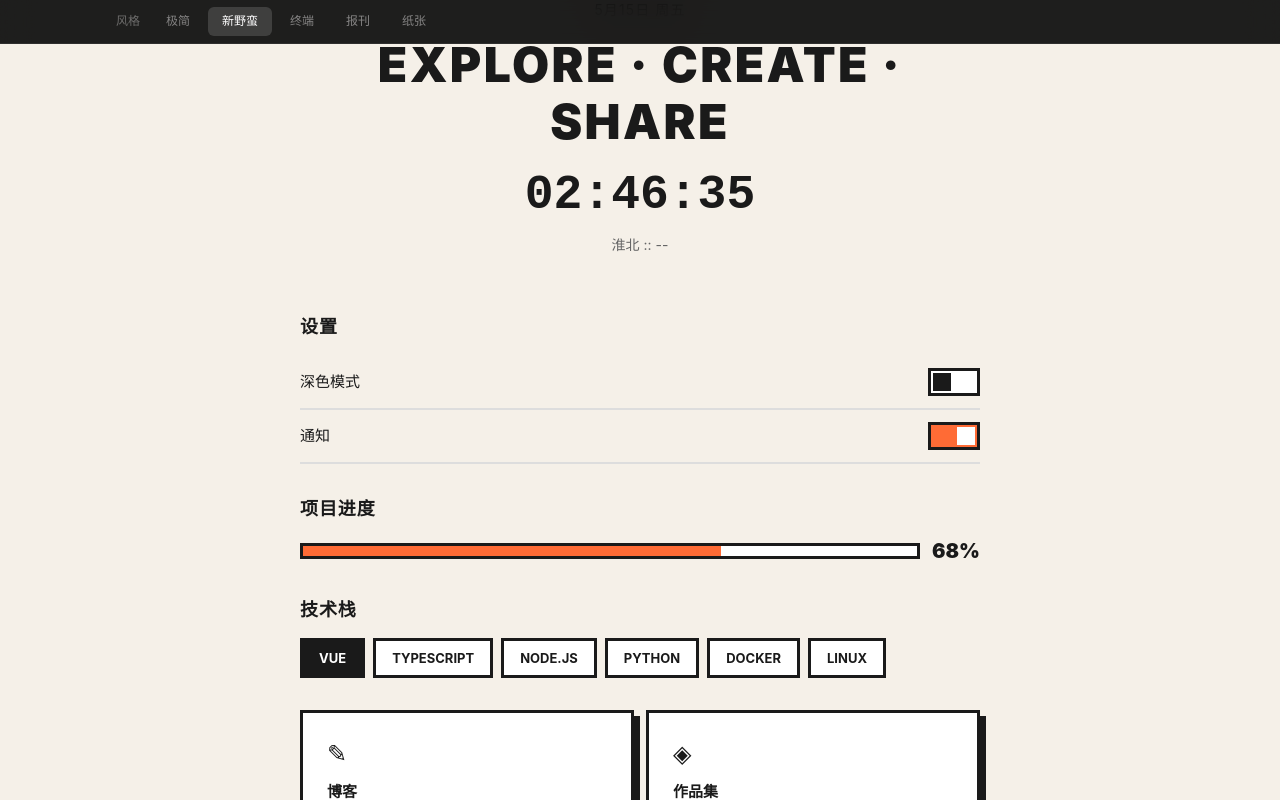
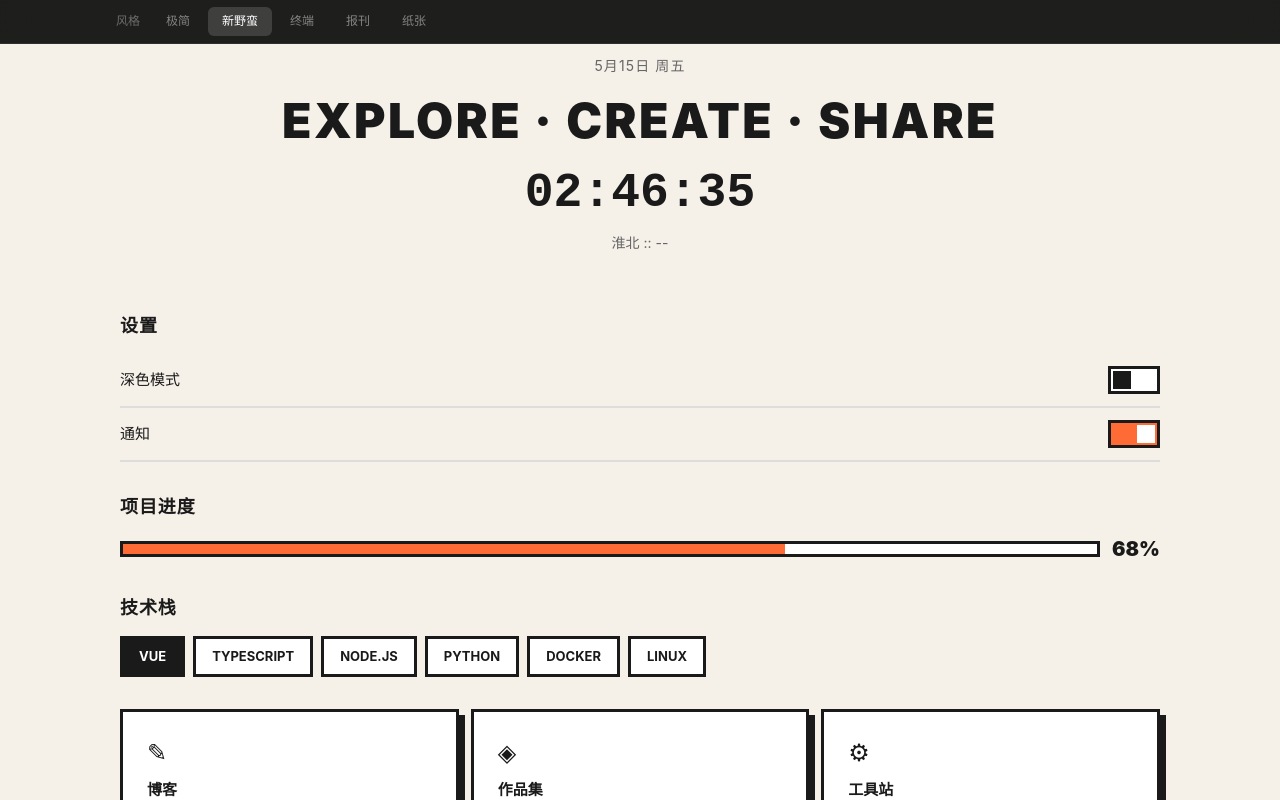
Before and after one commit to sikuai2333/sikuai2333.github.io, a Vue app: page /1 in a window 1280 px wide. Both pictures are taken after a click on the button "新野蛮". Shown: the top 800 px of the page. Built offline with nearby package versions, Linux system fonts and the light colour scheme; no server answers.

Commit message:
fix: responsive layout - navbar padding, grid layouts, tablet breakpoints
- padding-top: var(--nav-height)
- Cards: CSS grid auto-fill
- 768px/480px breakpoints
- Inspired by Butterfly theme

```diff
--- a/src/styles/BrutalStyle.vue
+++ b/src/styles/BrutalStyle.vue
@@ -65,20 +65,20 @@ const selectedTag = ref('Vue')
 </template>
 
 <style scoped>
-.page{background:#f5f0e8;color:#1a1a1a;min-height:100vh;padding-top:calc(44px+60px);transition:background 0.3s,color 0.3s}
+.page{background:#f5f0e8;color:#1a1a1a;min-height:100vh;padding-top:var(--nav-height);transition:background 0.3s,color 0.3s}
 .page.dark{background:#1a1a1a;color:#f5f0e8}
 .page.dark .switch{background:#333}
 .page.dark .tag{background:#333;border-color:#555;color:#f5f0e8}
 .page.dark .card{background:#222;border-color:#444;color:#f5f0e8}
 .page.dark .big-btn{background:#f5f0e8;color:#1a1a1a}
 
-.hero{text-align:center;padding:0 20px 60px;max-width:720px;margin:0 auto}
+.hero{text-align:center;padding:0 20px 60px;max-width:1080px;margin:0 auto}
 .date{font-size:14px;color:#666;letter-spacing:0.08em;margin-bottom:16px}
 .slogan{font-size:clamp(28px,4vw,48px);font-weight:900;letter-spacing:0.05em;line-height:1.2;margin-bottom:20px}
 .clock{font-family:"SF Mono",monospace;font-size:clamp(32px,5vw,48px);font-weight:700;line-height:1;margin-bottom:16px}
 .weather{font-size:14px;color:#666}
 
-.toggles,.progress-sec,.tags-sec{max-width:720px;margin:0 auto;padding:0 20px 32px}
+.toggles,.progress-sec,.tags-sec{max-width:1080px;margin:0 auto;padding:0 20px 32px}
 h2{font-size:18px;font-weight:800;text-transform:uppercase;margin-bottom:16px;letter-spacing:0.05em}
 .row{display:flex;justify-content:space-between;align-items:center;padding:12px 0;border-bottom:2px solid #ddd;font-size:15px}
 .switch{width:52px;height:28px;border-radius:0;border:3px solid #1a1a1a;background:#fff;position:relative;cursor:pointer;transition:background 0.2s}
@@ -95,7 +95,7 @@ h2{font-size:18px;font-weight:800;text-transform:uppercase;margin-bottom:16px;le
 .tag{padding:8px 16px;border:3px solid #1a1a1a;background:#fff;font-size:13px;font-weight:700;cursor:pointer;transition:all 0.15s;text-transform:uppercase}
 .tag:hover,.tag.active{background:#1a1a1a;color:#fff}
 
-.cards{max-width:720px;margin:0 auto;padding:0 20px 32px;display:grid;grid-template-columns:repeat(2,1fr);gap:12px}
+.cards{max-width:1080px;margin:0 auto;padding:0 20px 32px;display:grid;grid-template-columns:repeat(auto-fill,minmax(300px,1fr));gap:12px}
 .card{padding:24px;border:3px solid #1a1a1a;background:#fff;box-shadow:6px 6px 0 #1a1a1a;transition:all 0.15s;text-decoration:none;color:#1a1a1a}
 .card:hover{transform:translate(3px,3px);box-shadow:3px 3px 0 #1a1a1a}
 .icon{font-size:24px;display:block;margin-bottom:10px}
@@ -103,11 +103,11 @@ h2{font-size:18px;font-weight:800;text-transform:uppercase;margin-bottom:16px;le
 .card p{font-size:12px;color:#666;margin-bottom:12px}
 .cta{font-size:12px;font-weight:800;color:#ff6b35}
 
-.cta-sec{max-width:720px;margin:0 auto;padding:0 20px 48px;display:flex;gap:12px;flex-wrap:wrap}
+.cta-sec{max-width:1080px;margin:0 auto;padding:0 20px 48px;display:flex;gap:12px;flex-wrap:wrap}
 .big-btn{padding:16px 32px;border:3px solid #1a1a1a;background:#ff6b35;color:#fff;font-size:16px;font-weight:800;cursor:pointer;transition:all 0.15s;text-transform:uppercase}
 .big-btn:hover{transform:translate(2px,2px)}
 .big-btn.outline{background:transparent;color:#1a1a1a}
 
 footer{text-align:center;padding:40px 20px 80px;font-size:13px;color:#999;letter-spacing:0.1em}
-@media(max-width:640px){.cards{grid-template-columns:1fr}}
+@media(max-width:768px){.hero .slogan{font-size:clamp(22px,4vw,36px)}.cards{grid-template-columns:repeat(auto-fill,minmax(260px,1fr))}.cta-sec{flex-direction:column}.big-btn{width:100%}}@media(max-width:480px){.cards{grid-template-columns:1fr}.hero .slogan{font-size:22px}.hero .clock{font-size:28px}}
 </style>
--- a/src/styles/EditorialStyle.vue
+++ b/src/styles/EditorialStyle.vue
@@ -66,41 +66,41 @@ const subscribed = ref(false)
 </template>
 
 <style scoped>
-.page{background:#faf8f5;color:#1a1a1a;min-height:100vh;padding-top:calc(44px+60px);font-family:"Georgia","Noto Serif SC","Times New Roman",serif}
-.reading-bar{position:fixed;top:44px;left:0;height:3px;background:#1a1a1a;z-index:99;transition:width 0.1s}
+.page{background:#faf8f5;color:#1a1a1a;min-height:100vh;padding-top:var(--nav-height);font-family:"Georgia","Noto Serif SC","Times New Roman",serif}
+.reading-bar{position:fixed;top:var(--nav-height);left:0;height:3px;background:#1a1a1a;z-index:99;transition:width 0.1s}
 
-.hero{text-align:center;padding:0 20px 48px;max-width:680px;margin:0 auto}
+.hero{text-align:center;padding:0 20px 48px;max-width:1080px;margin:0 auto}
 .dateline{font-size:12px;letter-spacing:0.15em;text-transform:uppercase;color:#999;margin-bottom:20px}
 .slogan{font-size:clamp(32px,5vw,52px);font-weight:400;letter-spacing:-0.02em;line-height:1.15;margin-bottom:20px;font-style:italic}
 .rule{width:40px;height:1px;background:#1a1a1a;margin:0 auto 20px}
 .clock{font-family:"SF Mono",monospace;font-size:clamp(24px,4vw,36px);font-weight:300;color:#888}
 
-.quote{max-width:680px;margin:0 auto;padding:0 20px 48px}
+.quote{max-width:1080px;margin:0 auto;padding:0 20px 48px}
 blockquote{font-size:clamp(18px,2.5vw,24px);font-style:italic;line-height:1.5;color:#444;border-left:3px solid #1a1a1a;padding-left:20px;margin:0}
 blockquote footer{font-size:14px;color:#999;margin-top:8px;font-style:normal}
 
-.articles{max-width:680px;margin:0 auto;padding:0 20px 48px;display:flex;flex-direction:column;gap:32px}
+.articles{max-width:1080px;margin:0 auto;padding:0 20px 48px;display:grid;grid-template-columns:repeat(auto-fill,minmax(320px,1fr));gap:32px}
 .article{border-bottom:1px solid #e0dcd4;padding-bottom:24px}
 .tag{font-size:11px;letter-spacing:0.1em;text-transform:uppercase;color:#e74c3c;font-family:sans-serif}
 .article h3{font-size:clamp(18px,2vw,22px);font-weight:700;margin:6px 0 8px;letter-spacing:-0.01em}
 .article p{font-size:15px;line-height:1.7;color:#555}
 .meta{font-size:12px;color:#999;margin-top:8px;display:block}
 
-.nav-cards{max-width:680px;margin:0 auto;padding:0 20px 48px;display:grid;grid-template-columns:repeat(2,1fr);gap:32px}
+.nav-cards{max-width:1080px;margin:0 auto;padding:0 20px 48px;display:grid;grid-template-columns:repeat(auto-fill,minmax(300px,1fr));gap:32px}
 .card{text-decoration:none;color:#1a1a1a;transition:opacity 0.2s}
 .card:hover{opacity:0.6}
 .num{font-size:36px;display:block;margin-bottom:8px}
 .card h3{font-size:16px;font-weight:700;margin-bottom:4px}
 .card p{font-size:13px;color:#666;line-height:1.5}
 
-.subscribe{max-width:680px;margin:0 auto;padding:0 20px 48px;text-align:center}
+.subscribe{max-width:1080px;margin:0 auto;padding:0 20px 48px;text-align:center}
 .subscribe h2{font-size:20px;margin-bottom:16px}
-form{display:flex;gap:8px;max-width:400px;margin:0 auto}
+form{display:flex;gap:8px;max-width:500px;margin:0 auto}
 input{flex:1;padding:12px 16px;border:1px solid #d2d2d7;border-radius:6px;font-size:15px;font-family:inherit;background:#fff}
 input:focus{outline:none;border-color:#1a1a1a}
 button{padding:12px 24px;background:#1a1a1a;color:#fff;border:none;border-radius:6px;font-size:15px;font-weight:600;cursor:pointer}
 .thanks{font-size:16px;color:#27ae60}
 
 footer{text-align:center;padding:40px 20px 80px;font-size:13px;color:#ccc}
-@media(max-width:640px){.nav-cards{grid-template-columns:1fr}}
+@media(max-width:768px){.hero .slogan{font-size:clamp(24px,5vw,36px)}.articles{grid-template-columns:1fr}.nav-cards{grid-template-columns:repeat(auto-fill,minmax(260px,1fr))}}@media(max-width:480px){.nav-cards{grid-template-columns:1fr}.hero .slogan{font-size:24px}.hero .clock{font-size:24px}form{flex-direction:column}}
 </style>
--- a/src/styles/PaperStyle.vue
+++ b/src/styles/PaperStyle.vue
@@ -69,15 +69,15 @@ const checklist = ref([
 </template>
 
 <style scoped>
-.page{background:#f7f3eb;color:#3a3a3a;min-height:100vh;padding-top:calc(44px+60px);background-image:repeating-linear-gradient(transparent,transparent 31px,#e8e4dc 31px,#e8e4dc 32px)}
-.hero{text-align:center;padding:0 20px 48px;max-width:640px;margin:0 auto}
+.page{background:#f7f3eb;color:#3a3a3a;min-height:100vh;padding-top:var(--nav-height);background-image:repeating-linear-gradient(transparent,transparent 31px,#e8e4dc 31px,#e8e4dc 32px)}
+.hero{text-align:center;padding:0 20px 48px;max-width:1080px;margin:0 auto}
 .date{font-size:13px;color:#999;margin-bottom:16px}
 .slogan{font-size:clamp(28px,4.5vw,48px);font-weight:800;letter-spacing:-0.02em;line-height:1.15;margin-bottom:16px;font-family:"ZCOOL KuaiLe","Comic Sans MS",cursive,sans-serif}
 .clock{font-family:"Fira Code",monospace;font-size:clamp(24px,4vw,36px);font-weight:300;color:#888}
 
-.board{max-width:640px;margin:0 auto;padding:0 20px 40px}
+.board{max-width:1080px;margin:0 auto;padding:0 20px 40px}
 .board h2,.checklist h2{font-size:18px;font-weight:700;margin-bottom:16px}
-.stickies{display:grid;grid-template-columns:repeat(2,1fr);gap:12px}
+.stickies{display:grid;grid-template-columns:repeat(auto-fill,minmax(240px,1fr));gap:12px}
 .sticky{padding:16px;border-radius:2px;box-shadow:3px 3px 6px rgba(0,0,0,0.08);position:relative;cursor:pointer;transition:transform 0.15s;min-height:80px}
 .sticky:hover{transform:rotate(-1deg)}
 .sticky.done{opacity:0.4;text-decoration:line-through}
@@ -89,12 +89,12 @@ const checklist = ref([
 .add-note input:focus{outline:none}
 .add-note button{align-self:flex-end;width:28px;height:28px;border-radius:50%;background:#ddd;border:none;font-size:16px;cursor:pointer}
 
-.checklist{max-width:640px;margin:0 auto;padding:0 20px 40px}
+.checklist{max-width:1080px;margin:0 auto;padding:0 20px 40px}
 .check-item{display:flex;align-items:center;gap:10px;padding:10px 0;border-bottom:1px dashed #d2cfc7;font-size:15px;cursor:pointer;transition:opacity 0.2s}
 .check-item.checked{opacity:0.35;text-decoration:line-through}
 .box{font-size:18px}
 
-.cards{max-width:640px;margin:0 auto;padding:0 20px 40px;display:flex;flex-direction:column;gap:12px}
+.cards{max-width:1080px;margin:0 auto;padding:0 20px 40px;display:grid;grid-template-columns:repeat(auto-fill,minmax(300px,1fr));gap:12px}
 .card{display:flex;align-items:center;gap:16px;padding:16px 20px;background:#fff;border:2px solid #e0dcd4;border-radius:4px;box-shadow:3px 3px 0 #e0dcd4;text-decoration:none;color:#3a3a3a;transition:all 0.15s}
 .card:hover{transform:translate(1px,1px);box-shadow:2px 2px 0 #e0dcd4}
 .icon{font-size:22px;flex-shrink:0}
@@ -102,5 +102,5 @@ const checklist = ref([
 .card p{font-size:12px;color:#888}
 
 footer{text-align:center;padding:40px 20px 80px;font-size:13px;color:#ccc}
-@media(max-width:640px){.stickies{grid-template-columns:1fr}}
+@media(max-width:768px){.hero .slogan{font-size:clamp(22px,4.5vw,36px)}.stickies{grid-template-columns:repeat(2,1fr)}.cards{grid-template-columns:1fr}}@media(max-width:480px){.stickies{grid-template-columns:1fr}.hero .slogan{font-size:22px}.hero .clock{font-size:24px}}
 </style>
--- a/src/styles/TerminalStyle.vue
+++ b/src/styles/TerminalStyle.vue
@@ -68,13 +68,13 @@ function exec() {
 </template>
 
 <style scoped>
-.page{background:#0d1117;color:#c9d1d9;min-height:100vh;padding-top:44px;font-family:"Fira Code","SF Mono",monospace;font-size:13px}
+.page{background:#0d1117;color:#c9d1d9;min-height:100vh;padding-top:var(--nav-height);font-family:"Fira Code","SF Mono",monospace;font-size:13px}
 .bar{background:#161b22;padding:8px 16px;border-bottom:1px solid #30363d;display:flex;align-items:center;gap:8px}
 .dot{width:10px;height:10px;border-radius:50%}
 .r{background:#ff5f57}.y{background:#febc2e}.g{background:#28c840}
 .title{color:#8b949e;font-size:12px;margin-left:8px}
 
-.term{height:calc(100vh - 44px - 160px);overflow-y:auto;padding:16px 20px;background:#0d1117}
+.term{height:calc(100vh - var(--nav-height) - 160px);overflow-y:auto;padding:16px 20px;background:#0d1117}
 .info{margin-bottom:12px;color:#484f58;font-size:12px}
 .info p{margin-bottom:2px}
 .out{color:#c9d1d9;margin-bottom:2px}
@@ -90,4 +90,5 @@ function exec() {
 .li{font-size:14px}
 
 footer{text-align:center;padding:16px;font-size:11px;color:#484f58}
+@media(max-width:768px){.term{font-size:12px;padding:12px 16px}.quick-links{padding:10px 16px}.link{font-size:11px;padding:5px 10px}}@media(max-width:480px){.term{font-size:11px}.quick-links{flex-wrap:nowrap;gap:6px}.link{font-size:10px;padding:4px 8px}}
 </style>
```
Also changed, not shown: src/styles/MinimalStyle.vue (+7 -7 lines).
